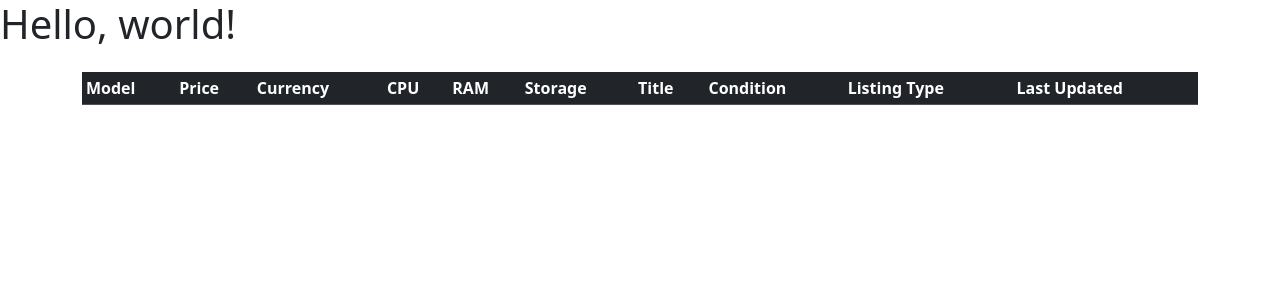
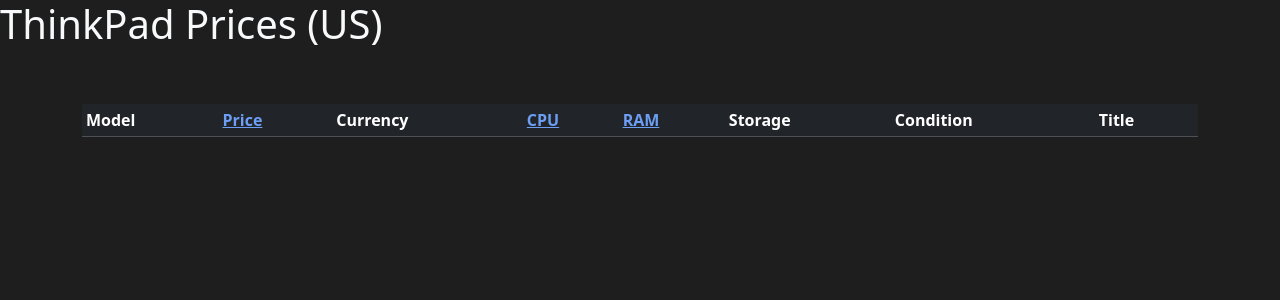
Before and after one commit to Michael668875/ebay_flask, a Flask app: page /us/ in a window 1280 px wide. Shown: the top 300 px of the page. Run offline with Flask 3, Linux system fonts and the light colour scheme; lists and menus that the app fills with data are empty.

Commit message:
testing style of templates

```diff
--- a/app/routes.py
+++ b/app/routes.py
@@ -9,6 +9,7 @@ from flask import (
 )
 
 from app.models import Listing, Model
+from app import db
 
 bp = Blueprint("main", __name__)
 
@@ -49,6 +50,21 @@ def country_home(country):
     if country not in markets:
         abort(404)
 
+    sort = request.args.get("sort", "price")
+
+    query = db.session.query(Listing)
+
+    if sort == "price":
+        query = query.order_by(Listing.price.asc())
+
+    elif sort == "ram":
+        query = query.order_by(Listing.ram.desc())
+
+    elif sort == "cpu":
+        query = query.order_by(Listing.cpu.desc())
+
+    listings = query.limit(100).all()
+
     marketplace = markets[country]
 
     # Show cheapest active listings in that country
@@ -67,6 +83,8 @@ def country_home(country):
         listings=listings,
         country=country
     )
+
+
 
 
 # -------------------------------------------------
--- a/app/templates/layout.html
+++ b/app/templates/layout.html
@@ -1,13 +1,28 @@
 <!doctype html>
-<html lang="en">
+<html lang="en" data-bs-theme="dark">
   <head>
     <meta charset="utf-8">
     <meta name="viewport" content="width=device-width, initial-scale=1">
-    <title>Bootstrap demo</title>
+    <title>{% block title %}ThinkPad Prices in {{ country|upper }}{% endblock %}</title>
     <link href="https://cdn.jsdelivr.net/npm/bootstrap@5.3.8/dist/css/bootstrap.min.css" rel="stylesheet" integrity="sha384-sRIl4kxILFvY47J16cr9ZwB07vP4J8+LH7qKQnuqkuIAvNWLzeN8tE5YBujZqJLB" crossorigin="anonymous">
+    <style>
+      body {
+        background-color: #1e1e1e;  /* dark page background */
+        color: #f8f9fa;             /* light text for readability */
+      }
+
+      a, a:hover {
+        color: #6c9ef4;             /* keep links visible */
+      }
+
+      .container {
+        padding-top: 2rem;
+        padding-bottom: 2rem;
+      }
+    </style>
   </head>
   <body>
-    <h1>Hello, world!</h1>
+    <h1>ThinkPad Prices ({{ country|upper }})</h1>
 
     {% block body %}{% endblock %}
 
--- a/app/templates/listings.html
+++ b/app/templates/listings.html
@@ -8,15 +8,16 @@
     <thead class="table-dark">
         <tr>
             <th>Model</th>
-            <th>Price</th>
+            <th><a href="?sort=price">Price</a></th>
             <th>Currency</th>
-            <th>CPU</th>
-            <th>RAM</th>
+            <th><a href="?sort=cpu">CPU</a></th>
+            <th><a href="?sort=ram">RAM</a></th>
             <th>Storage</th>
+            <th>Condition</th>
             <th>Title</th>
-            <th>Condition</th>
-            <th>Listing Type</th>
-            <th>Last Updated</th>
+
+
+
         </tr>
     </thead>
 
@@ -33,10 +34,8 @@
         <td>{{item.cpu or "—"}} {{ item.cpu_freq or "—"}}</td>
         <td>{{item.ram or "—"}}</td>
         <td>{{ item.storage or "—"}} {{ item.storage_type or "—"}}</td>
+        <td>{{item.condition or "—"}}</td>
         <td><a href="{{ item.item_url }}" target="_blank">{{ item.title }}</a></td>
-        <td>{{item.condition or "—"}}</td>
-        <td>{{item.listing_type or "—"}}</td>
-        <td>{{item.last_updated}}</td>
     </tr>
 
 {% endfor %}
```
